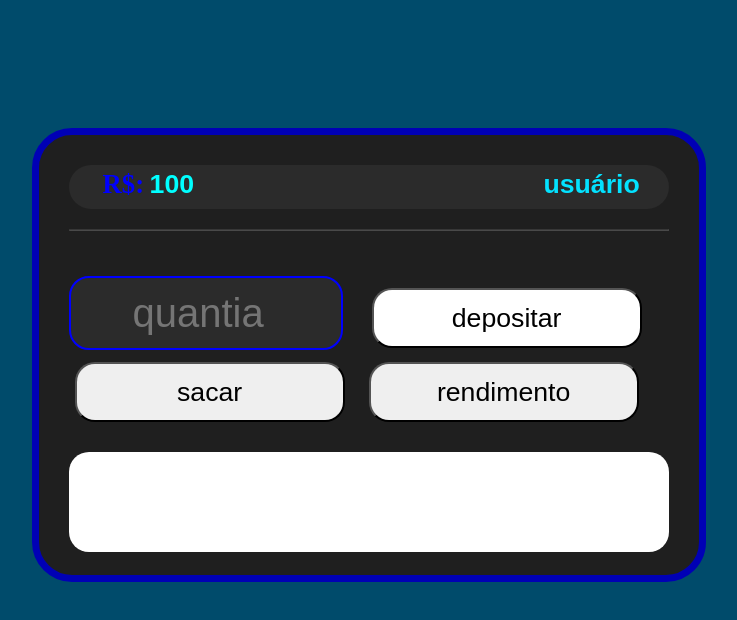
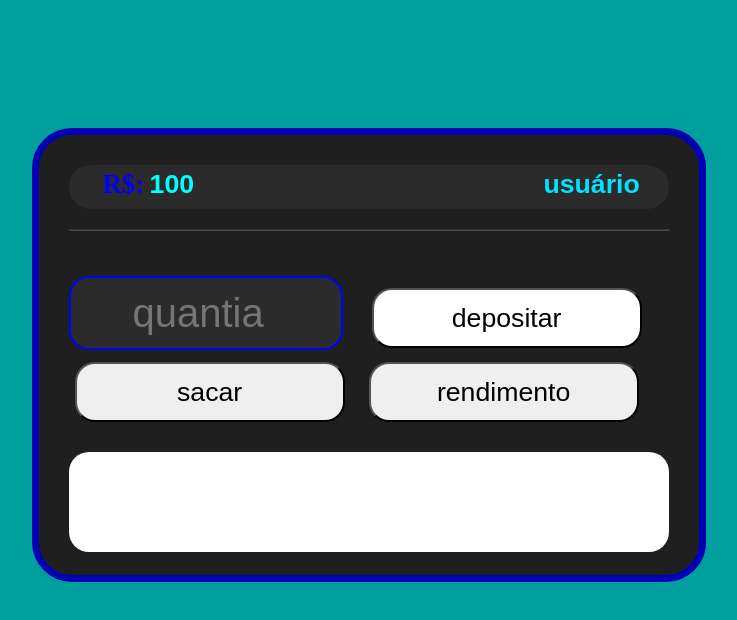
Before and after one commit to wellington067/caixa_eletronico, a plain HTML site: page index.html in a window 1280 px wide. Shown: the whole page, without its empty margins (314-1051 px from the left). Drawn offline with Linux system fonts and the light colour scheme.

Commit message:
Update style.css

```diff
--- a/css/style.css
+++ b/css/style.css
@@ -3,7 +3,7 @@
     padding: 0%;
 }
 body{
-    background-color: #004B6B;
+    background-color: #009E9C;
 }
 #div{
     background-color: rgb(31, 31, 31);
```
